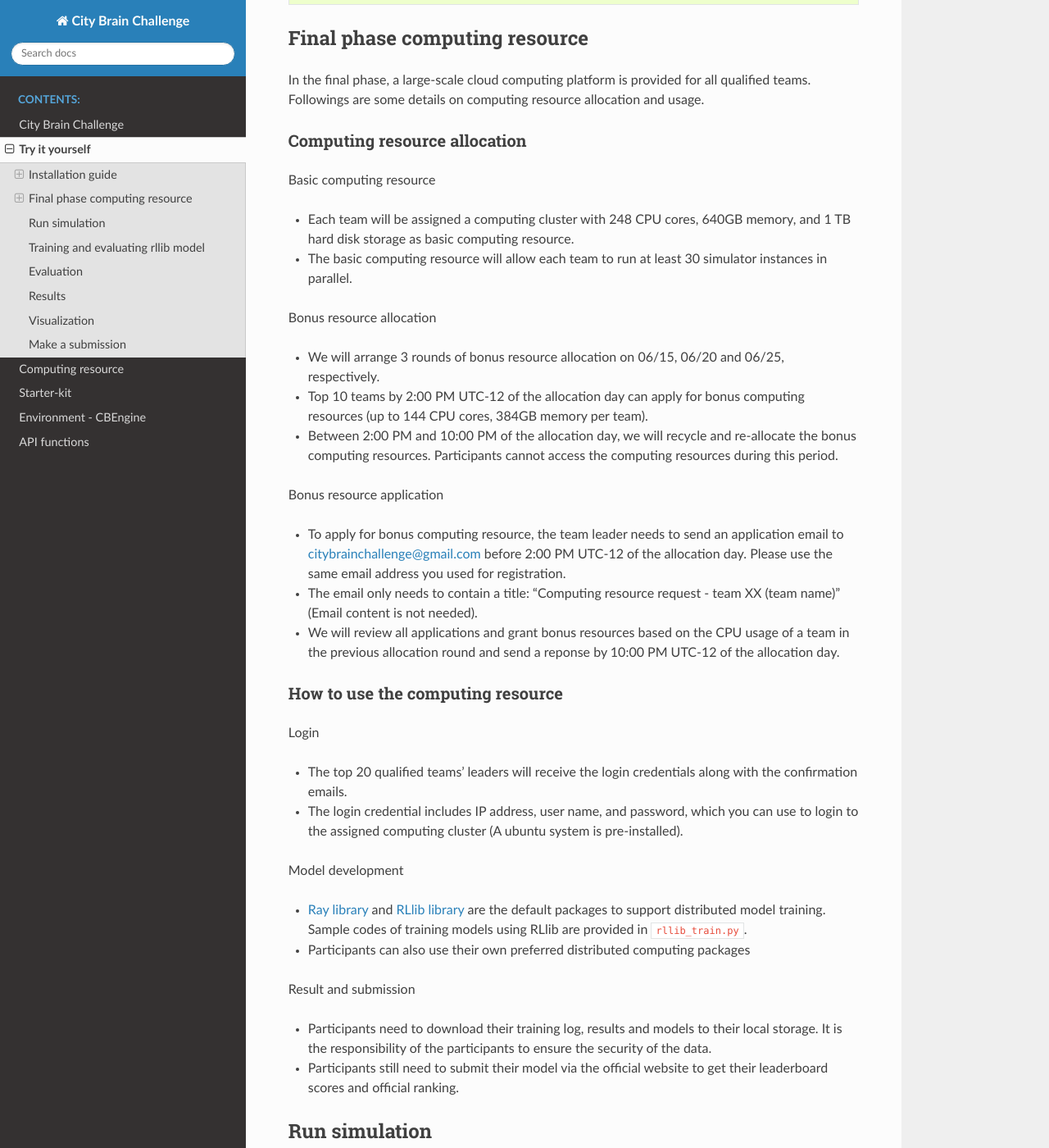
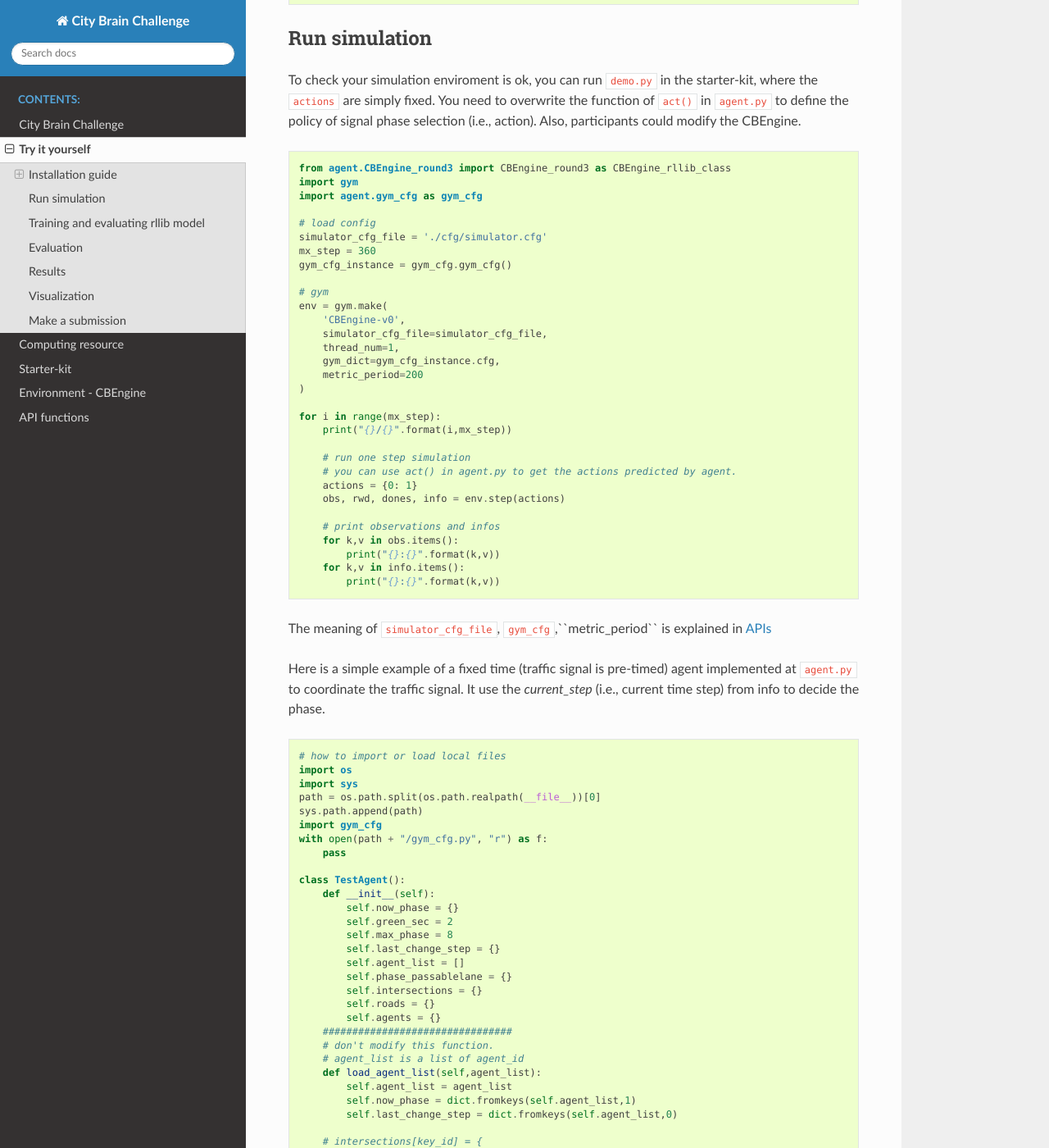
Before and after one commit to CityBrainChallenge/KDDCup2021-CityBrainChallenge, a Sphinx documentation site: the page built from docs/try-it-yourself.rst, in a window 1280 px wide and 1400 px high, scrolled down 786 px. Shown: the whole window at 82% size. Built offline with Sphinx 7.4.7 and the Read the Docs theme 2.0.0, drawn with Linux system fonts in a browser that asks for light colours.

Commit message:
Update try-it-yourself.rst

```diff
--- a/docs/try-it-yourself.rst
+++ b/docs/try-it-yourself.rst
@@ -36,50 +36,6 @@ After pulled down the docker image and cloned the starter-kit, you can run a doc
     python3 evaluate.py --input_dir agent --output_dir out --sim_cfg /starter-kit/cfg/simulator_round3_flow0.cfg --metric_period 200
     # for evaluating multiple flow in parallel
     bash evaluate.sh agent out
-
-===================
-Final phase computing resource
-===================
-
-In the final phase, a large-scale cloud computing platform is provided for all qualified teams. Followings are some details on computing resource allocation and usage.
-
-Computing resource allocation
-----------------------------
-
-Basic computing resource
-
-- Each team will be assigned a computing cluster with 248 CPU cores, 640GB memory, and 1 TB hard disk storage as basic computing resource.
-- The basic computing resource will allow each team to run at least 30 simulator instances in parallel.
-
-Bonus resource allocation
-
-- We will arrange 3 rounds of bonus resource allocation on 06/15, 06/20 and 06/25, respectively.
-- Top 10 teams by 2:00 PM UTC-12 of the allocation day can apply for bonus computing resources (up to 144 CPU cores,  384GB memory per team).
-- Between 2:00 PM and 10:00 PM of the allocation day, we will recycle and re-allocate the bonus computing resources. Participants cannot access the computing resources during this period.
-
-Bonus resource application
-
-- To apply for bonus computing resource, the team leader needs to send an application email to citybrainchallenge@gmail.com before 2:00 PM UTC-12  of the allocation day. Please use the same email address you used for registration.
-- The email only needs to contain a title: "Computing resource request - team XX (team name)" (Email content is not needed).
-- We will review all applications and grant bonus resources based on the CPU usage of a team in the previous allocation round and send a reponse by 10:00 PM UTC-12 of the allocation day.
-
-How to use the computing resource
-----------------------------
-
-Login
-
-- The top 20 qualified teams' leaders will receive the login credentials along with the confirmation emails.
-- The login credential includes IP address, user name, and password, which you can use to login to the assigned computing cluster (A ubuntu system is pre-installed).
-
-Model development
-
-- `Ray library <https://rise.cs.berkeley.edu/projects/ray/>`_ and `RLlib library <https://rise.cs.berkeley.edu/projects/rllib/>`_ are the default packages to support distributed model training. Sample codes of training models using RLlib are provided in ``rllib_train.py``.
-- Participants can also use their own preferred distributed computing packages
-
-Result and submission
-
-- Participants need to download their training log, results and models to their local storage.  It is the responsibility of the participants to ensure the security of the data.
-- Participants still need to submit their model via the official website to get their leaderboard scores and official ranking.
 
 ================
 Run simulation
```
